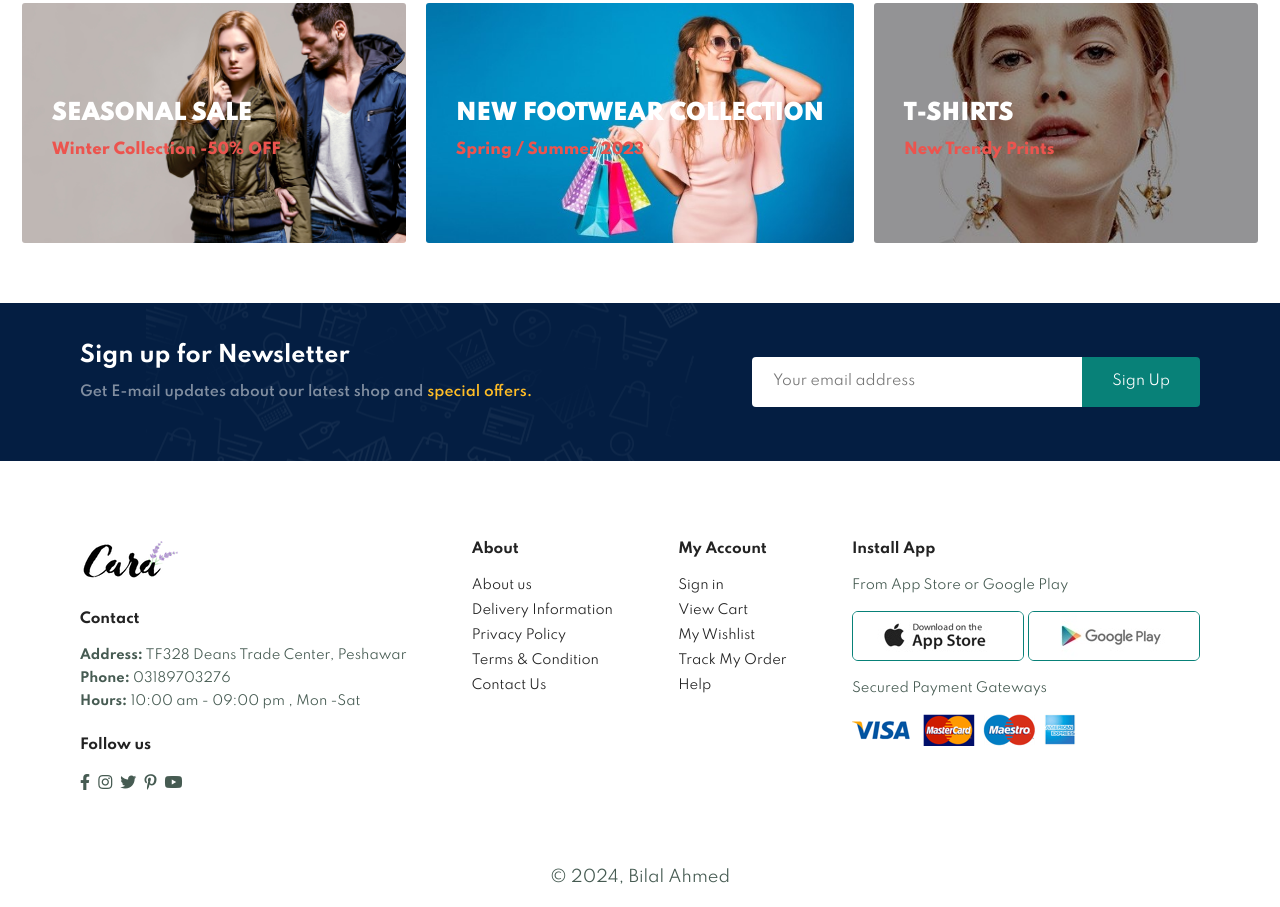
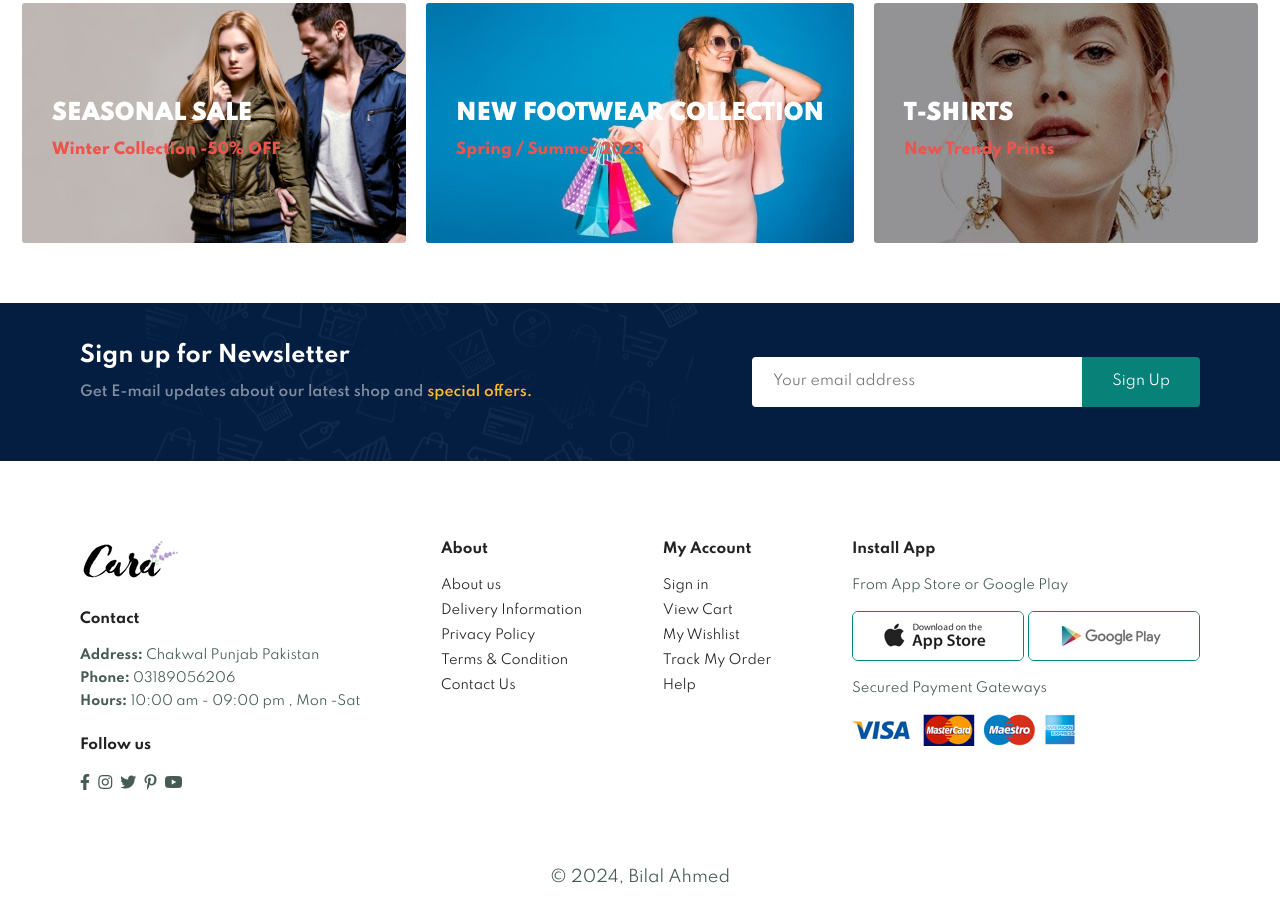
Before and after one commit to iambilalahmedraza/Cara-Project, a plain HTML site: page index.html in a window 1280 px wide. Shown: the part 4643-5550 px from the top of the page. Drawn offline with Linux system fonts and the light colour scheme.

```diff
--- a/index.html
+++ b/index.html
@@ -3,7 +3,7 @@
   <head>
     <meta charset="UTF-8" />
     <meta name="viewport" content="width=device-width, initial-scale=1.0" />
-    <title>Cara</title>
+    <title>Cara Ecommerce Store</title>
     <link
       rel="stylesheet"
       href="https://use.fontawesome.com/releases/v5.10.0/css/all.css"
@@ -382,8 +382,8 @@
       <div class="col">
         <img class="logo" src="img/logo.png" alt="logo" />
         <h4>Contact</h4>
-        <p><strong>Address:</strong> TF328 Deans Trade Center, Peshawar</p>
-        <p><strong>Phone:</strong> 03189703276</p>
+        <p><strong>Address:</strong> Chakwal Punjab Pakistan</p>
+        <p><strong>Phone:</strong> 03189056206</p>
         <p><strong>Hours: </strong>10:00 am - 09:00 pm , Mon -Sat</p>
         <div class="follow">
           <h4>Follow us</h4>
```
